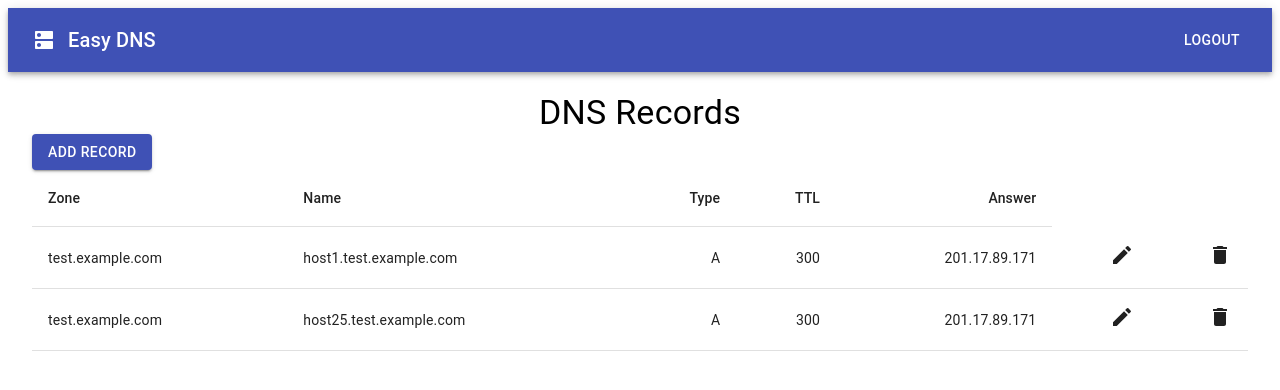
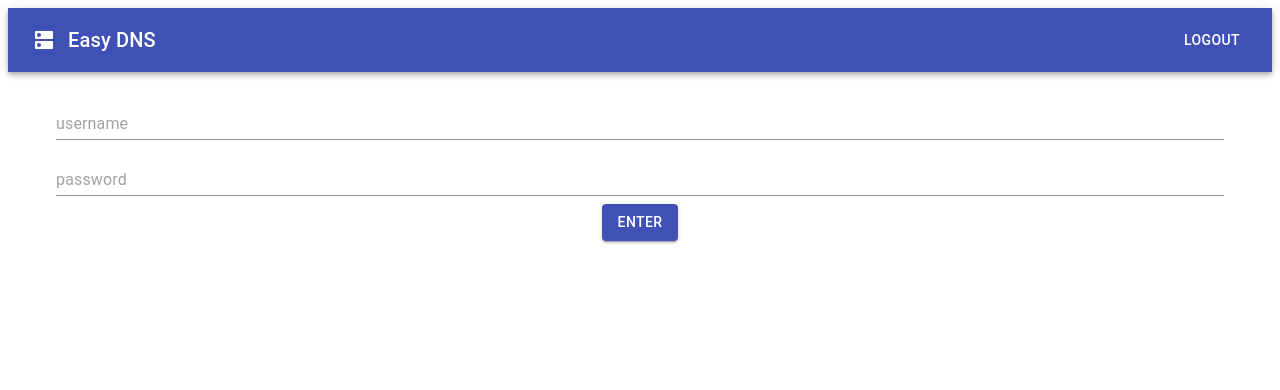
Before and after one commit to ribeiro-rodrigo/easy-dns-ui, a React (Create React App) app: page / in a window 1280 px wide. Shown: the top 390 px of the page. Built offline with nearby package versions, Linux system fonts and the light colour scheme.

Commit message:
implementando tela de login

```diff
--- a/src/components/RouterComponent.jsx
+++ b/src/components/RouterComponent.jsx
@@ -4,12 +4,13 @@ import React from 'react';
 import ListDnsRecordsComponent from './dns_records/ListDnsRecordsComponent'
 import AddDnsRecordComponent from './dns_records/AddDnsRecordComponent'
 import EditDnsRecordComponent from './dns_records/EditDnsRecordComponent'
+import LoginComponent from './login/LoginComponent';
 
 const AppRouter = () => (
     <div style={style}>
         <Router>
             <Switch>
-                <Route path="/" exact component={ListDnsRecordsComponent} />
+                <Route path="/" exact component={LoginComponent} />
                 <Route path="/records" exact component={ListDnsRecordsComponent} />
                 <Route path="/add-record" component={AddDnsRecordComponent} />
                 <Route path="/edit-record" component={EditDnsRecordComponent} />
--- /dev/null
+++ b/src/components/login/LoginComponent.jsx
@@ -0,0 +1,44 @@
+import React, { Component } from 'react'
+import TextField from '@material-ui/core/TextField';
+import Button from '@material-ui/core/Button';
+import Container from '@material-ui/core/Container';
+
+class LoginComponent extends Component {
+    constructor(props) {
+        super(props);
+        this.state = {
+            username: '',
+            password: ''
+        }
+
+        this.login = this.login.bind(this);
+    }
+
+    login() {
+
+    }
+
+    onChange = (e) =>
+        this.setState({ [e.target.name]: e.target.value });
+
+    render() {
+        return (
+            <div>
+                <Container>
+                    <TextField type="text" placeholder="username" fullWidth margin="normal" />
+                    <TextField type="password" placeholder="password" fullWidth margin="normal" />
+                    <div style={style}>
+                        <Button variant="contained" color="primary" onClick={this.login}>Enter</Button>
+                    </div>
+                </Container>
+            </div>
+        )
+    }
+}
+
+const style = {
+    display: 'flex',
+    justifyContent: 'center'
+}
+
+export default LoginComponent;
```
